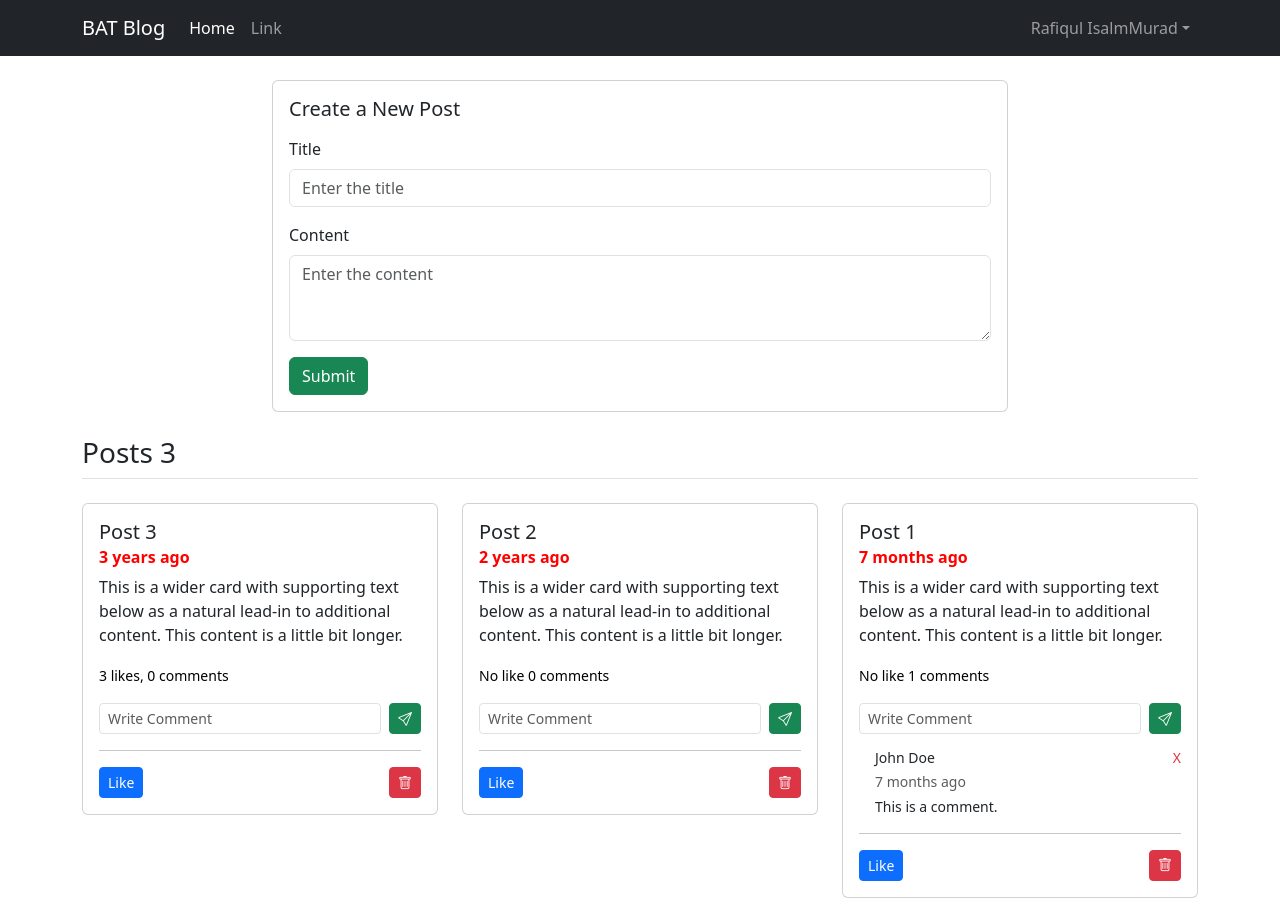
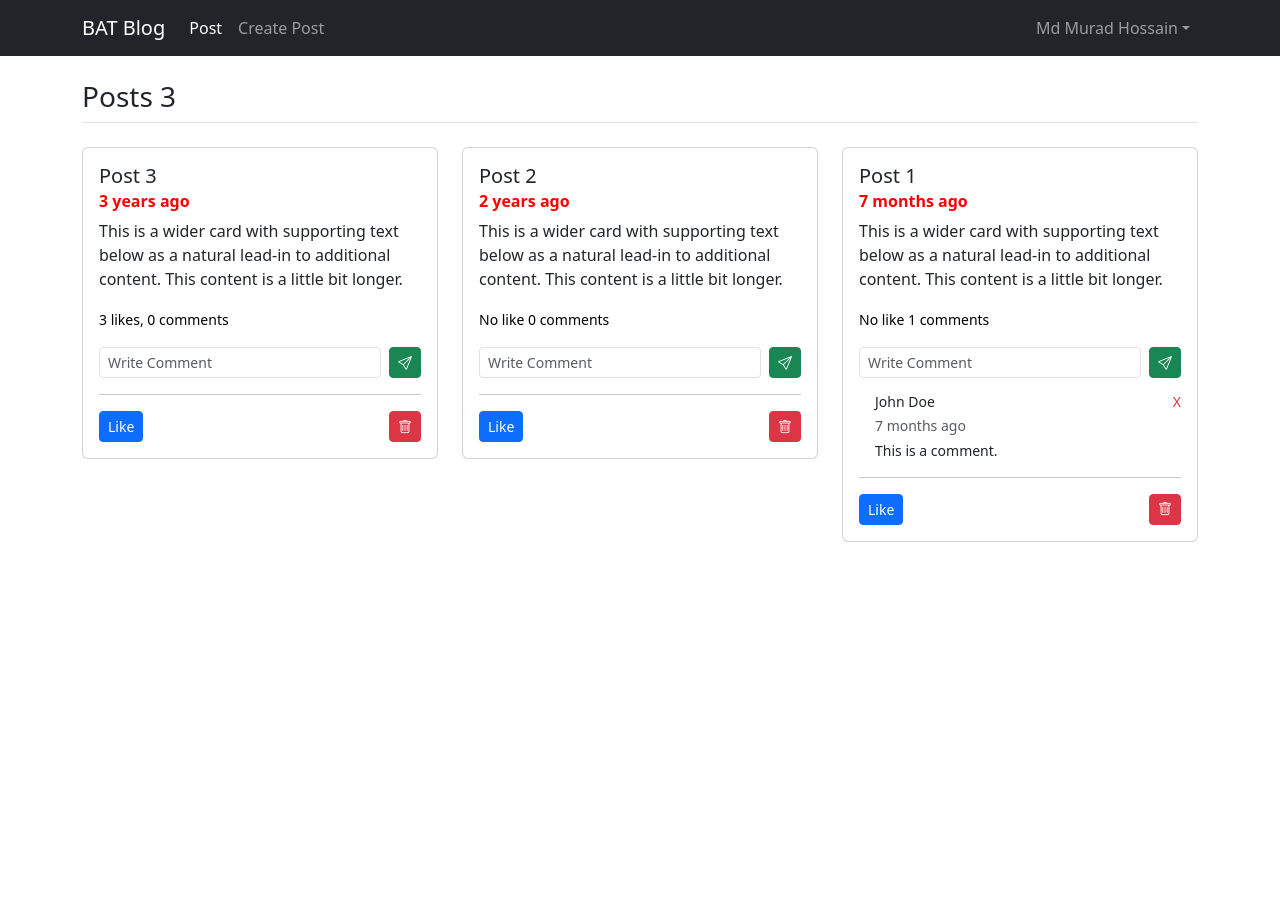
Before and after one commit to murad034/bat-skill-vue-p2, a Vue app: page / in a window 1280 px wide. After the commit the page ends 800 px from the top, so only its background shows below. Built offline with nearby package versions, Linux system fonts and the light colour scheme.

Commit message:
slot provide inject with lifecycle hook

```diff
--- a/src/App.vue
+++ b/src/App.vue
@@ -1,7 +1,9 @@
 <script setup>
-import { watch, computed, ref } from "vue";
+import { watch, computed, ref, provide } from "vue";
 import moment from "moment";
 import Posts from "./components/Posts.vue";
+import CreatePost from "./components/CreatePost.vue";
+import LayoutContent from "./components/LayoutContent.vue";
 
 const posts = ref([
   {
@@ -46,6 +48,53 @@
   },
 ]);
 
+// const userName = ref("");
+const firstname = "Rafiqul Isalm";
+const lastname = "Murad";
+
+//userName.value = "Md Murad Hossain";
+
+const userName = computed(() => {
+  return firstname + lastname;
+});
+
+function increaseLikeCount(index) {
+  posts.value[index].likes++;
+}
+
+function deletePost(index) {
+  posts.value.splice(index, 1);
+}
+
+function postCreate(post) {
+  posts.value.push(post);
+  currentComp.value = "posts";
+}
+
+function deleteComment(postIndex, commentIndex) {
+  // console.log(index, commentIndex);
+  posts.value[postIndex].comments.splice(commentIndex, 1);
+}
+
+function commentCreate(index) {
+  posts.value[index].comments.push({
+    id: posts.value[index].comments.length + 1,
+    user: "Rafik Islam",
+    content: posts.value[index].newComment,
+    date: moment().format("YYYY-MM-DD HH:mm:ss"),
+  });
+  posts.value[index].newComment = "";
+  posts.value[index].commentSection = true;
+}
+
+function toggleCommentSection(postIndex) {
+  if (posts.value[postIndex].commentSection) {
+    posts.value[postIndex].commentSection = false;
+  } else {
+    posts.value[postIndex].commentSection = true;
+  }
+}
+
 watch(
   () => posts.value.length,
   (newValue, oldValue) => {
@@ -60,7 +109,7 @@
 
 watch(
   () => posts.value,
-  (newValue, oldValue) => {
+  () => {
     //console.log("hell", newValue, oldValue);
     posts.value.forEach((post) => {
       if (post.likes > 10 && !post.likeConfirmation) {
@@ -71,172 +120,37 @@
     });
   },
   {
-    immediate: true,
+    // immediate: true,
     deep: true,
   }
 );
 
-// const userName = ref("");
-const firstname = "Rafiqul Isalm";
-const lastname = "Murad";
+// use provide and inject instead props for removing extra managing hassle
+provide("posts", posts);
 
-//userName.value = "Md Murad Hossain";
-
-const userName = computed(() => {
-  return firstname + lastname;
-});
-
-const formData = ref({
-  title: "",
-  content: "",
-});
-
-function increaseLikeCount(index) {
-  posts.value[index].likes++;
-}
-
-function deletePost(index) {
-  posts.value.splice(index, 1);
-}
-
-function postCreate(event) {
-  //event.preventDefault();
-  //console.log(formData);
-  posts.value.push({
-    id: posts.value.length + 1,
-    title: formData.value.title,
-    content: formData.value.content,
-    likes: 0,
-    comments: [],
-    newComment: "",
-    commentSection: true,
-    //date: new Date(),
-    date: moment().format("YYYY-MM-DD HH:mm:ss"),
-  });
-  formData.value.title = "";
-  formData.value.content = "";
-}
-
-function deleteComment(index, commentIndex) {
-  // console.log(index, commentIndex);
-  const post = posts.value[index].comments.splice(commentIndex, 1);
-}
-
-function commentCreate(index) {
-  // console.log(index, posts.value);
-  const post = posts.value[index];
-  const len = post.comments.length;
-  post.comments.push({
-    id: len + 1,
-    user: "Rafik Islam",
-    content: post.newComment,
-    date: moment().format("YYYY-MM-DD HH:mm:ss"),
-  });
-  //console.log(post.comments);
-  post.newComment = "";
-  post.commentSection = true;
-}
-
-function toggleCommentSection(postIndex) {
-  if (posts.value[postIndex].commentSection) {
-    posts.value[postIndex].commentSection = false;
-  } else {
-    posts.value[postIndex].commentSection = true;
-  }
-}
+const currentComp = ref("posts");
 </script>
 
 <template>
-  <nav class="navbar navbar-expand-lg navbar-dark bg-dark sticky-top">
-    <div class="container">
-      <a class="navbar-brand" href="#">BAT Blog</a>
-      <button
-        class="navbar-toggler"
-        type="button"
-        data-bs-toggle="collapse"
-        data-bs-target="#navbarSupportedContent"
-        aria-controls="navbarSupportedContent"
-        aria-expanded="false"
-        aria-label="Toggle navigation"
-      >
-        <span class="navbar-toggler-icon"></span>
-      </button>
-      <div class="collapse navbar-collapse" id="navbarSupportedContent">
-        <ul class="navbar-nav me-auto mb-2 mb-lg-0">
-          <li class="nav-item">
-            <a class="nav-link active" aria-current="page" href="#">Home</a>
-          </li>
-          <li class="nav-item">
-            <a class="nav-link" href="#">Link</a>
-          </li>
-        </ul>
-        <ul class="navbar-nav mb-2 mb-lg-0">
-          <li class="nav-item dropdown">
-            <a
-              class="nav-link dropdown-toggle"
-              href="#"
-              role="button"
-              data-bs-toggle="dropdown"
-              aria-expanded="false"
-            >
-              {{ userName }}
-            </a>
-            <ul class="dropdown-menu dropdown-menu-end">
-              <li><a class="dropdown-item" href="#">Profile</a></li>
-              <li><a class="dropdown-item" href="#">Logout</a></li>
-            </ul>
-          </li>
-        </ul>
-      </div>
-    </div>
-  </nav>
-
-  <div class="container mt-4">
-    <div class="row">
-      <div class="col-md-8 offset-md-2">
-        <div class="card">
-          <div class="card-body">
-            <h5 class="card-title">Create a New Post</h5>
-            <form @submit.prevent="postCreate($event)">
-              <div class="mb-3">
-                {{ formData.title }}
-              </div>
-              <div class="mb-3">
-                <label for="title" class="form-label">Title</label>
-                <input
-                  type="text"
-                  class="form-control"
-                  id="title"
-                  v-model="formData.title"
-                  placeholder="Enter the title"
+  <LayoutContent :currentComp="currentComp" @changeComp="(comp) => (currentComp = comp)">
+    <!-- design and style fall through property -->
+    <CreatePost
+      v-if="currentComp == 'create-post'"
+      :postCount="posts.length"
+      @postCreate="postCreate"
+      class="bg-light p-4"
+      style="border-radius: 15px"
     />
-              </div>
-              <div class="mb-3">
-                <label for="content" class="form-label">Content</label>
-                <textarea
-                  class="form-control"
-                  id="content"
-                  rows="3"
-                  v-model="formData.content"
-                  placeholder="Enter the content"
-                ></textarea>
-              </div>
-              <button type="submit" class="btn btn-success">Submit</button>
-            </form>
-          </div>
-        </div>
-      </div>
-    </div>
-  </div>
 
     <Posts
-    :posts="posts"
+      v-else-if="currentComp == 'posts'"
       @increaseLikeCount="increaseLikeCount"
       @deletePost="deletePost"
       @deleteComment="deleteComment"
       @commentCreate="commentCreate"
       @toggleCommentSection="toggleCommentSection"
     />
+  </LayoutContent>
 </template>
 
 <style scoped>
--- a/src/components/CommentSection.vue
+++ b/src/components/CommentSection.vue
@@ -1,26 +1,47 @@
 <script setup>
-import { defineProps, ref, defineEmits, computed, watch } from "vue";
+import {
+  defineProps,
+  ref,
+  defineEmits,
+  computed,
+  watch,
+  defineModel,
+  inject,
+} from "vue";
 import moment from "moment";
 
 const props = defineProps({
-  post: {
-    type: Object,
-    required: true,
-  },
+  // post: {
+  //   type: Object,
+  //   required: true,
+  // },
   index: {
+    type: Number,
     required: true,
   },
 });
 
-const post = ref(props.post);
-const index = ref(props.index);
+// const post = ref(props.post);
+const posts = inject("posts");
 
-watch(
-  () => props.index,
-  (newValue) => {
-    index.value = newValue;
-  }
-);
+const post = ref(posts.value[props.index]);
+
+//console.log("comment post len: " + props.index);
+
+// const index = ref(props.index);
+
+// watch(
+//   () => props.index,
+//   (newValue) => {
+//     index.value = newValue;
+//   }
+// );
+
+const emits = defineEmits(["deleteComment", "commentCreate"]);
+
+const reversedComments = computed(() => {
+  return [...post.value.comments].reverse();
+});
 
 watch(
   () => post.value.comments.length,
@@ -31,22 +52,20 @@
   }
 );
 
-const emits = defineEmits(["deleteComment", "commentCreate"]);
-
-const reversedComments = computed(() => {
-  return [...post.value.comments].reverse();
-});
+// v-model property
+// two way binding between parent and child component
+const newComment = defineModel("comment");
 </script>
 
 <template>
   <div class="comments mb-3">
-    <form :key="post.id" v-on:submit.prevent="emits('commentCreate', index)">
+    <form v-on:submit.prevent="emits('commentCreate', index)">
       <div class="comments-input d-flex mb-3">
         <input
           type="text"
           class="form-control form-control-sm me-2"
           placeholder="Write Comment"
-          v-model="post.newComment"
+          v-model="newComment"
         />
         <button type="submit" class="btn btn-sm btn-success">
           <i class="bi bi-send"></i>
--- /dev/null
+++ b/src/components/CreatePost.vue
@@ -0,0 +1,103 @@
+<script setup>
+import {
+  defineProps,
+  ref,
+  defineEmits,
+  onMounted,
+  onBeforeMount,
+  onUnmounted,
+  onUpdated,
+} from "vue";
+import moment from "moment";
+
+const prop = defineProps({
+  postCount: Number,
+});
+
+const emit = defineEmits({
+  postCreate: null,
+});
+
+const formData = ref({
+  title: "",
+  content: "",
+});
+
+const postCount = ref(prop.postCount);
+
+function postCreate(event) {
+  //event.preventDefault();
+  //console.log(formData);
+  const post = {
+    id: postCount.value + 1,
+    title: formData.value.title,
+    content: formData.value.content,
+    likes: 0,
+    comments: [],
+    newComment: "",
+    commentSection: true,
+    //date: new Date(),
+    date: moment().format("YYYY-MM-DD HH:mm:ss"),
+  };
+
+  formData.value.title = "";
+  formData.value.content = "";
+
+  emit("postCreate", post);
+}
+
+onMounted(() => {
+  console.log("onMounted");
+});
+onBeforeMount(() => {
+  console.log("onBeforeMount");
+});
+onUnmounted(() => {
+  console.log("onUnmounted");
+});
+onUpdated(() => {
+  console.log("create post onUpdated");
+})
+</script>
+
+<template>
+  <div class="container mt-4">
+    <div class="row">
+      <div class="col-md-8 offset-md-2">
+        <div class="card">
+          <div class="card-body">
+            <h5 class="card-title">Create a New Post</h5>
+            <form @submit.prevent="postCreate($event)">
+              <div class="mb-3">
+                {{ formData.title }}
+              </div>
+              <div class="mb-3">
+                <label for="title" class="form-label">Title</label>
+                <input
+                  type="text"
+                  class="form-control"
+                  id="title"
+                  v-model="formData.title"
+                  placeholder="Enter the title"
+                />
+              </div>
+              <div class="mb-3">
+                <label for="content" class="form-label">Content</label>
+                <textarea
+                  class="form-control"
+                  id="content"
+                  rows="3"
+                  v-model="formData.content"
+                  placeholder="Enter the content"
+                ></textarea>
+              </div>
+              <button type="submit" class="btn btn-success">Submit</button>
+            </form>
+          </div>
+        </div>
+      </div>
+    </div>
+  </div>
+</template>
+
+<style scoped></style>
--- /dev/null
+++ b/src/components/LayoutContent.vue
@@ -0,0 +1,80 @@
+<script setup>
+import { computed, defineProps, inject, ref } from "vue";
+
+const prop = defineProps({
+  //   userName: String,
+  currentComp: String,
+});
+
+// const userName = ref(prop.userName);
+
+const userName = inject("userName");
+
+const currentComponent = computed(() => prop.currentComp);
+// console.log(currentComponent.value);
+</script>
+
+<template>
+  <nav class="navbar navbar-expand-lg navbar-dark bg-dark sticky-top">
+    <div class="container">
+      <a class="navbar-brand" href="#">BAT Blog</a>
+      <button
+        class="navbar-toggler"
+        type="button"
+        data-bs-toggle="collapse"
+        data-bs-target="#navbarSupportedContent"
+        aria-controls="navbarSupportedContent"
+        aria-expanded="false"
+        aria-label="Toggle navigation"
+      >
+        <span class="navbar-toggler-icon"></span>
+      </button>
+      <div class="collapse navbar-collapse" id="navbarSupportedContent">
+        <ul class="navbar-nav me-auto mb-2 mb-lg-0">
+          <li class="nav-item">
+            <a
+              class="nav-link"
+              :class="{ active: currentComponent === 'posts' }"
+              aria-current="page"
+              href="#"
+              @click="$emit('changeComp', 'posts')"
+              >Post
+            </a>
+          </li>
+          <li class="nav-item">
+            <a
+              :class="{
+                'nav-link': true,
+                active: currentComponent === 'create-post',
+              }"
+              href="#"
+              @click="$emit('changeComp', 'create-post')"
+              >Create Post</a
+            >
+          </li>
+        </ul>
+        <ul class="navbar-nav mb-2 mb-lg-0">
+          <li class="nav-item dropdown">
+            <a
+              class="nav-link dropdown-toggle"
+              href="#"
+              role="button"
+              data-bs-toggle="dropdown"
+              aria-expanded="false"
+            >
+              {{ userName }}
+            </a>
+            <ul class="dropdown-menu dropdown-menu-end">
+              <li><a class="dropdown-item" href="#">Profile</a></li>
+              <li><a class="dropdown-item" href="#">Logout</a></li>
+            </ul>
+          </li>
+        </ul>
+      </div>
+    </div>
+  </nav>
+
+  <slot />
+</template>
+
+<style scoped></style>
--- a/src/components/Posts.vue
+++ b/src/components/Posts.vue
@@ -1,40 +1,24 @@
 <script setup>
-import { defineProps, computed, ref, defineEmits } from "vue";
+import { defineProps, computed, ref, defineEmits, inject, onUpdated } from "vue";
 import moment from "moment";
 import CommentSection from "./CommentSection.vue";
 
-const props = defineProps({
-  posts: {
-    type: Array,
-    required: true,
-  },
-});
+// const props = defineProps({
+//   posts: {
+//     type: Array,
+//     required: true,
+//   },
+// });
 
-// const emits = defineEmits(["deletePost", "deleteComment"]);
-const emits = defineEmits({
-  deletePost: null,
-  commentCreate: null,
-  deleteComment: (index, commentIndex) => {
-    if (typeof index === "number" && commentIndex === "number") {
-      return true;
-    }
-    return false;
-  },
-});
+// console.log("props post len: " + props.posts.length);
+// const posts = ref(props.posts);
 
-function deletePost(index) {
-  emits("deletePost", index);
-}
+// use provide and inject instead props for removing extra managing hassle
+const posts = inject("posts");
 
-function deleteComment(index, commentIndex) {
-  emits("deleteComment", index, commentIndex);
-}
+// console.log("post len: " + posts.value.length);
 
-function commentCreate(index) {
-  emits("commentCreate", index);
-}
-
-const posts = ref(props.posts);
+//reversePosts.length - (index + 1)
 
 // reverse post using computed property
 
@@ -47,6 +31,27 @@
 //   console.log("just method testing");
 //   return [...posts.value].reverse();
 // }
+
+// const emits = defineEmits(["deletePost", "deleteComment"]);
+const emit = defineEmits({
+  deletePost: null,
+  commentCreate: null,
+  increaseLikeCount: null,
+  deleteComment: (index, commentIndex) => {
+    if (typeof index === "number" && typeof commentIndex === "number") {
+      return true;
+    }
+    return false;
+  },
+});
+
+function deletePost(index) {
+  emit("deletePost", index);
+}
+
+onUpdated(() => {
+  console.log("posts onUpdated");
+});
 </script>
 
 <template>
@@ -108,15 +113,20 @@
               <CommentSection
                 :post="post"
                 :index="reversePosts.length - (index + 1)"
-                @deleteComment="deleteComment"
-                @commentCreate="commentCreate"
+                @deleteComment="
+                  (index, commentIndex) =>
+                    emit('deleteComment', index, commentIndex)
+                "
+                @commentCreate="(index) => emit('commentCreate', index)"
+                v-model:comment="post.newComment"
               />
 
               <button
                 class="btn btn-sm btn-primary"
                 v-on:click="
                   //   increaseLikeCount(reversePosts.length - (index + 1))
-                  $emit('increaseLikeCount', reversePosts.length - (index + 1))
+                  // $emit('increaseLikeCount', reversePosts.length - (index + 1))
+                  emit('increaseLikeCount', reversePosts.length - (index + 1))
                 "
               >
                 Like
--- a/src/main.js
+++ b/src/main.js
@@ -9,6 +9,9 @@
 
 const app = createApp(App)
 
+const userName = "Md Murad Hossain";
+app.provide('userName', userName)
+
 app.use(router)
 
 app.mount('#app')
```
Lines whose indentation alone changed are shown as unchanged.
